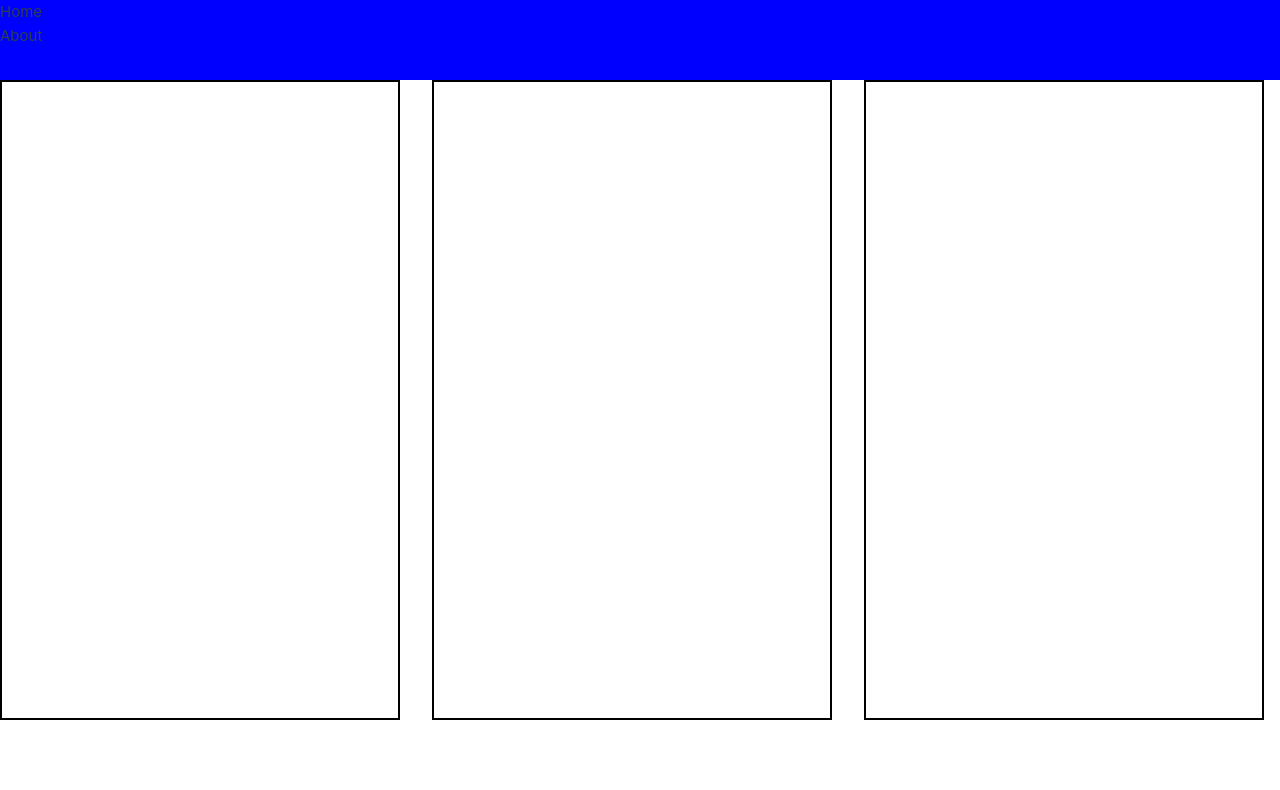
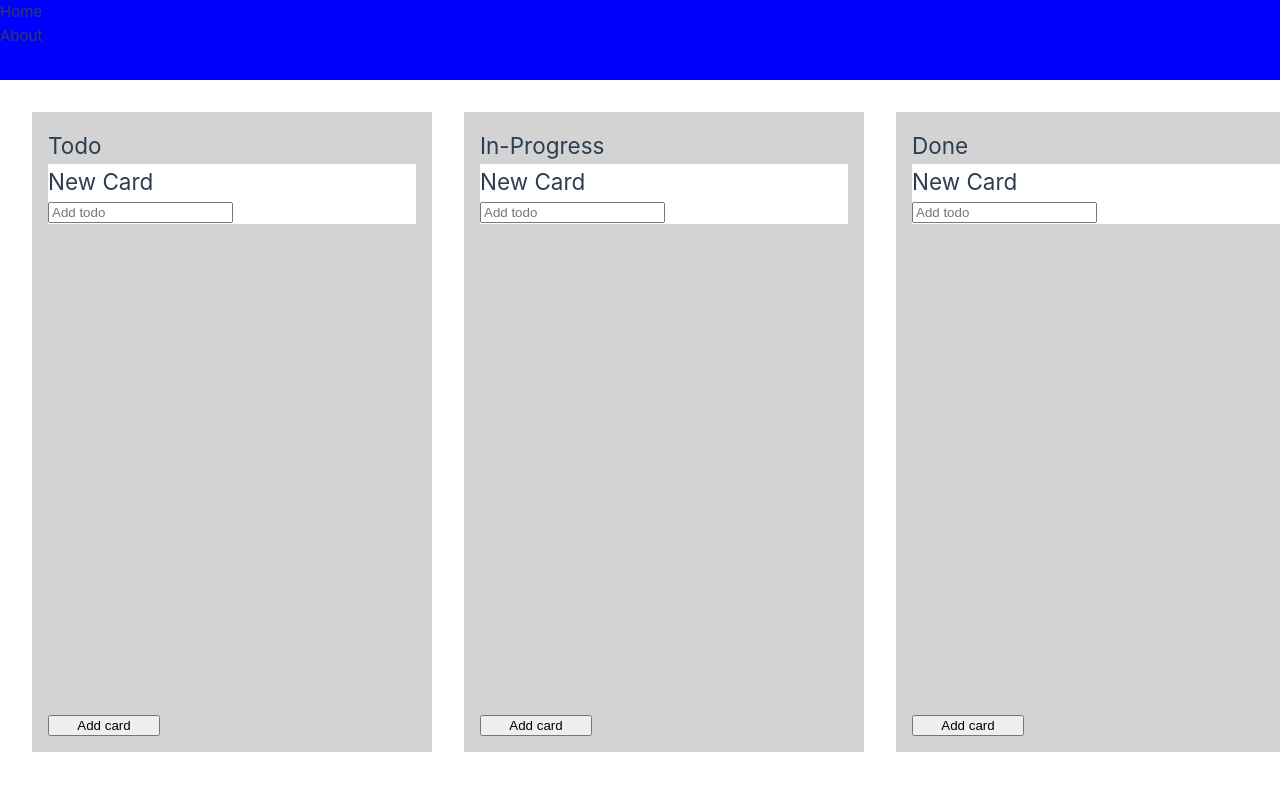
Before and after one commit to GVoynikov/bello, a Vue app: page / in a window 1280 px wide. Before the commit this address had no page. Shown: the top 790 px of the page. Built offline with nearby package versions, Linux system fonts and the light colour scheme.

Commit message:
Created basic structure

```diff
--- a/src/App.vue
+++ b/src/App.vue
@@ -5,8 +5,18 @@ import TodoSection from './components/TodoSection.vue';
 </script>
 
 <template>
-  <HeaderTop/>
-  <TodoSection/>
-
+  <HeaderTop />
+  <div id="sections">
+    <TodoSection sectionTitle='Todo' />
+    <TodoSection sectionTitle='In-Progress' />
+    <TodoSection sectionTitle='Done' />
+  </div>
   <RouterView />
 </template>
+
+<style>
+#sections {
+  margin-top: 2rem;
+  display: flex;
+}
+</style>
--- /dev/null
+++ b/src/components/TodoCard.vue
@@ -0,0 +1,12 @@
+<template>
+    <div id="card">
+        <h2>New Card</h2>
+        <input type="text" placeholder="Add todo">
+    </div>
+</template>
+
+<style scoped>
+#card {
+    background: white;
+}
+</style>
--- a/src/components/TodoSection.vue
+++ b/src/components/TodoSection.vue
@@ -1,20 +1,32 @@
 <script>
 import { ref } from 'vue';
+import TodoCard from './TodoCard.vue';
 const todos = ref([]);
 
+export default {
+    components: {
+        TodoCard
+    },
+    props: {
+        sectionTitle: String
+    }
+}
 
 
 </script>
 
 <template>
 
-<main>
-    <ul id="todo">
+    <main>
+        <div id="container">
+            <h2>{{ sectionTitle }}</h2>
+            <div id="cards">
+                <TodoCard />
+            </div>
+            <button>Add card</button>
 
-    </ul>
-    <ul id="in-progress"></ul>
-    <ul id='done'></ul>
-</main>
+        </div>
+    </main>
 
 </template>
 
@@ -26,9 +38,25 @@ main {
     gap: 2rem;
 }
 
-ul {
+#container {
+    display: flex;
+    padding: 1rem;
+    flex-direction: column;
+    justify-content: space-between;
+    margin-left: 2rem;
     min-width: 25rem;
     min-height: 40rem;
-    border: 2px solid black;
+    background-color: lightgray;
+}
+
+button {
+    width: 7rem;
+
+}
+
+#cards {
+    height: 100%;
+    display: flex;
+    flex-direction: column;
 }
 </style>
```
